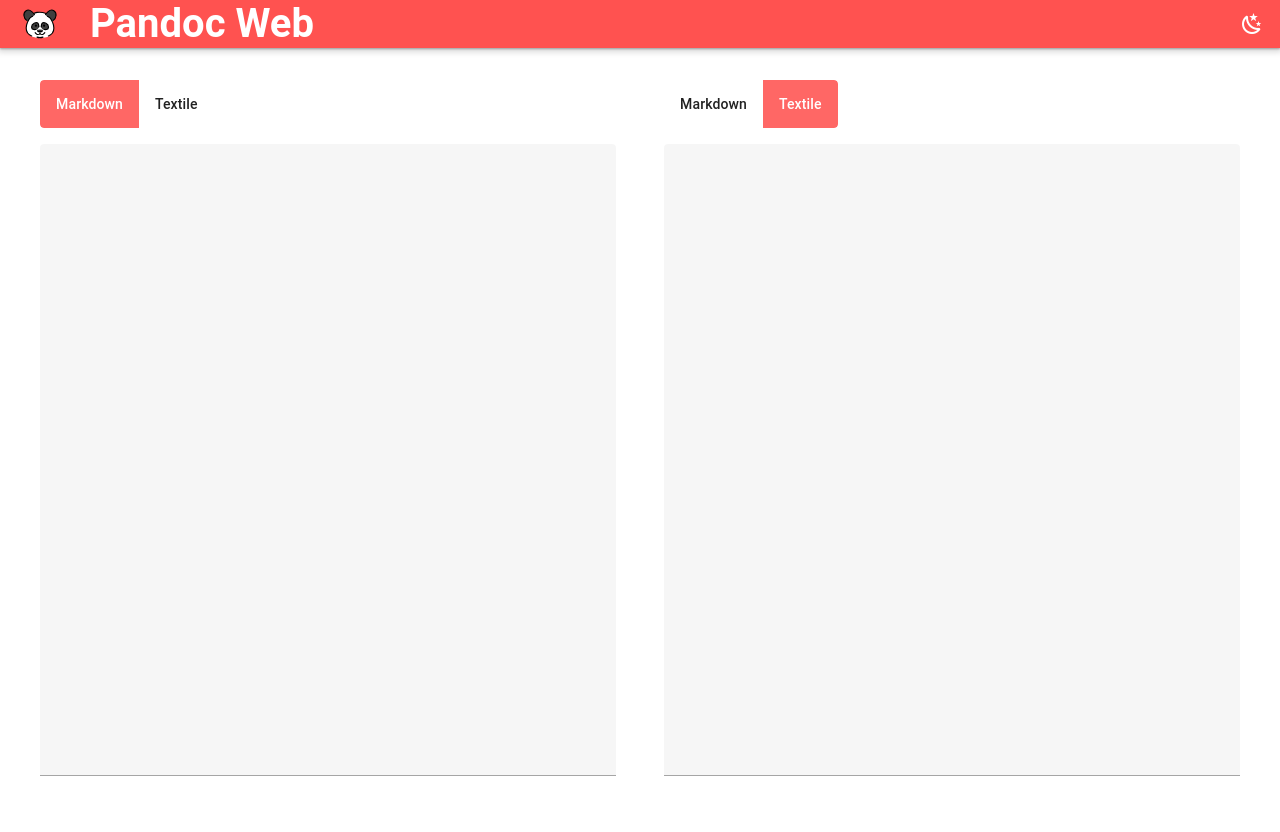
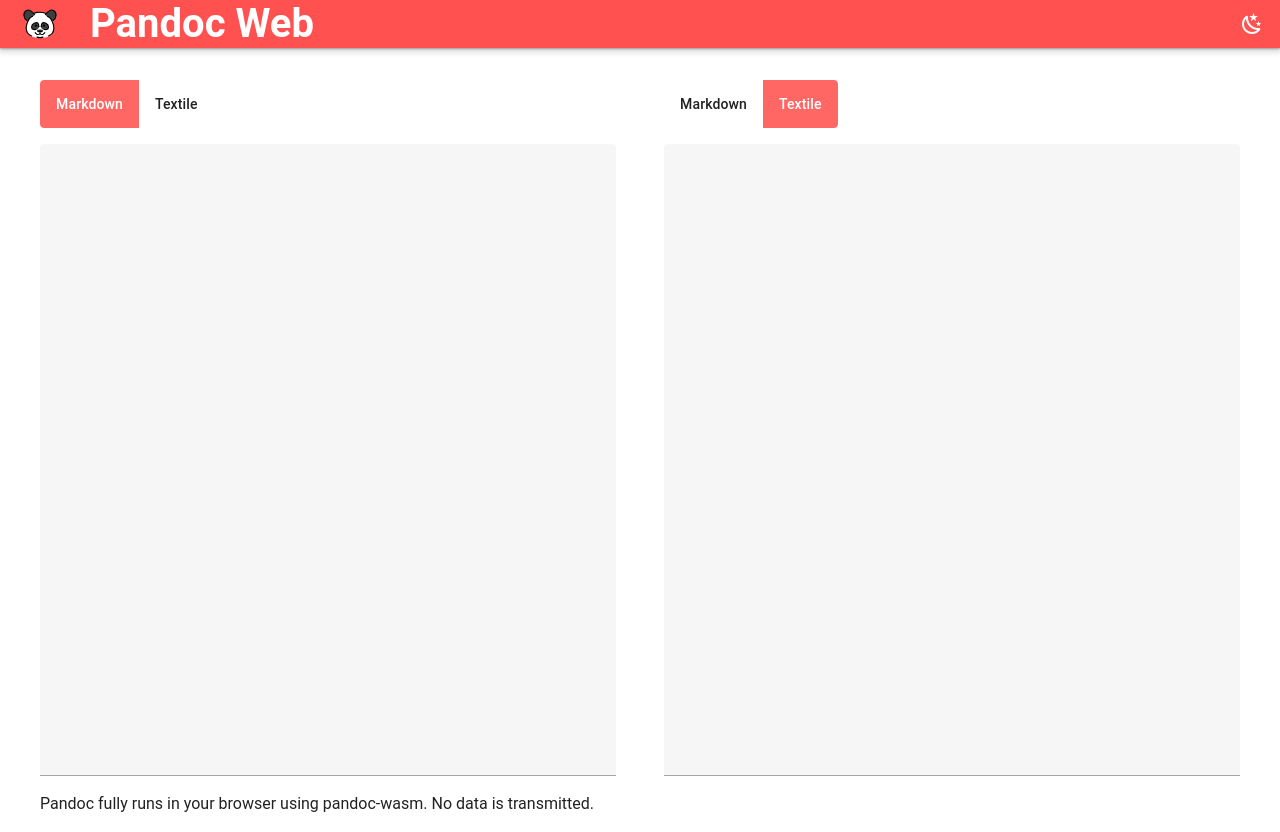
Before and after one commit to synyx/pandoc-web, a Vue app: page / in a window 1280 px wide. Before the commit the page ends 808 px from the top, so only its background shows below. Built offline with nearby package versions, Linux system fonts and the light colour scheme; a small style sheet from the web is missing.

Commit message:
chore: add hint about running fully in your browser

```diff
--- a/src/components/PandocConverter.vue
+++ b/src/components/PandocConverter.vue
@@ -1,7 +1,12 @@
 <template>
-  <div class="pandoc-converter">
-    <PandocTextField v-model:format="firstFormat" v-model:text="inputText" />
-    <PandocTextField v-model:format="secondFormat" :text="outputText" read-only />
+  <div class="pandoc-main">
+    <div class="pandoc-converter">
+      <PandocTextField v-model:format="firstFormat" v-model:text="inputText" />
+      <PandocTextField v-model:format="secondFormat" :text="outputText" read-only />
+    </div>
+    <div class="text-fields-footer">
+      <span>Pandoc fully runs in your browser using pandoc-wasm. No data is transmitted.</span>
+    </div>
   </div>
 </template>
 
@@ -43,12 +48,18 @@ watch([inputText, firstFormat], () => {
 </script>
 
 <style scoped>
+.pandoc-main {
+  padding: 1rem 1.5rem;
+  height: 100%;
+}
+
 .pandoc-converter {
   display: grid;
   grid-template-columns: 1fr 1fr;
   column-gap: 1rem;
+}
 
-  padding: 1rem 1.5rem;
-  height: 100%;
+.text-fields-footer {
+  padding: 0 1rem;
 }
 </style>
```
